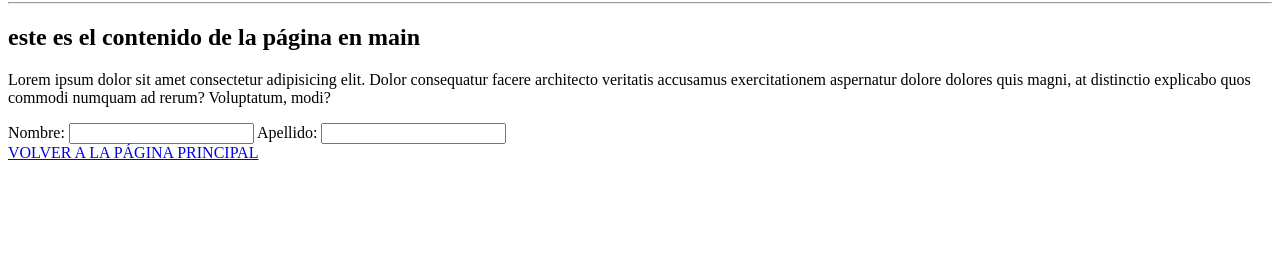
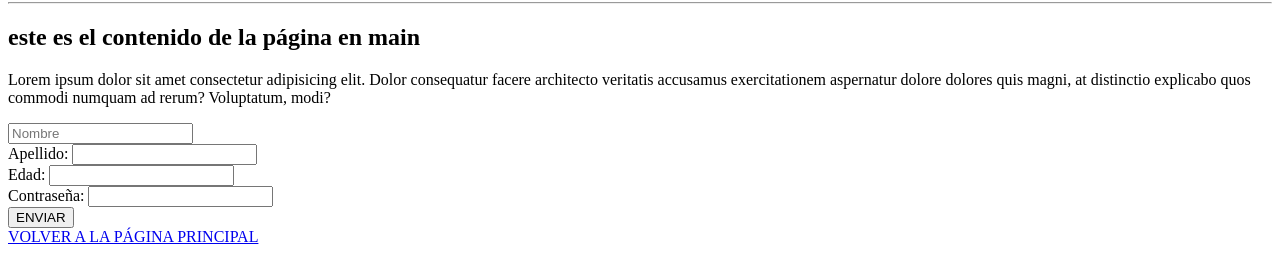
Before and after one commit to FPerenzin/RepositorioHenry, a plain HTML site: page Primer HTML/primerhtml.html in a window 1280 px wide. Shown: the part 78-358 px from the top of the page. Drawn offline with Linux system fonts and the light colour scheme.

Commit message:
tarea 3 completa

```diff
--- a/Primer HTML/primerhtml.html
+++ b/Primer HTML/primerhtml.html
@@ -16,10 +16,22 @@
                 <p>Lorem ipsum dolor sit amet consectetur adipisicing elit. Dolor consequatur facere architecto veritatis accusamus exercitationem aspernatur dolore dolores quis magni, at distinctio explicabo quos commodi numquam ad rerum? Voluptatum, modi?</p>
         </div>
         <form>
-            <label>Nombre: </label>
-                <input type="text">
-            <label>Apellido: </label>
-            <input type="text">
+            <div>
+                    <input type="text"name="Nombre" placeholder="Nombre" >
+            </div>
+            </div>
+                <label for="Apellido">Apellido: </label>
+                    <input type="text" name="Apellido">
+            </div>
+            <div>
+                <label for="edad">Edad: </label>
+                    <input type="number"name="edad">
+            </div>
+            <div>
+                <label for="contraseña">Contraseña: </label>
+                    <input type="password"name="contraseña">
+            </div>
+            <button>ENVIAR</button>
         </form>
     </main>
     <footer>
```
